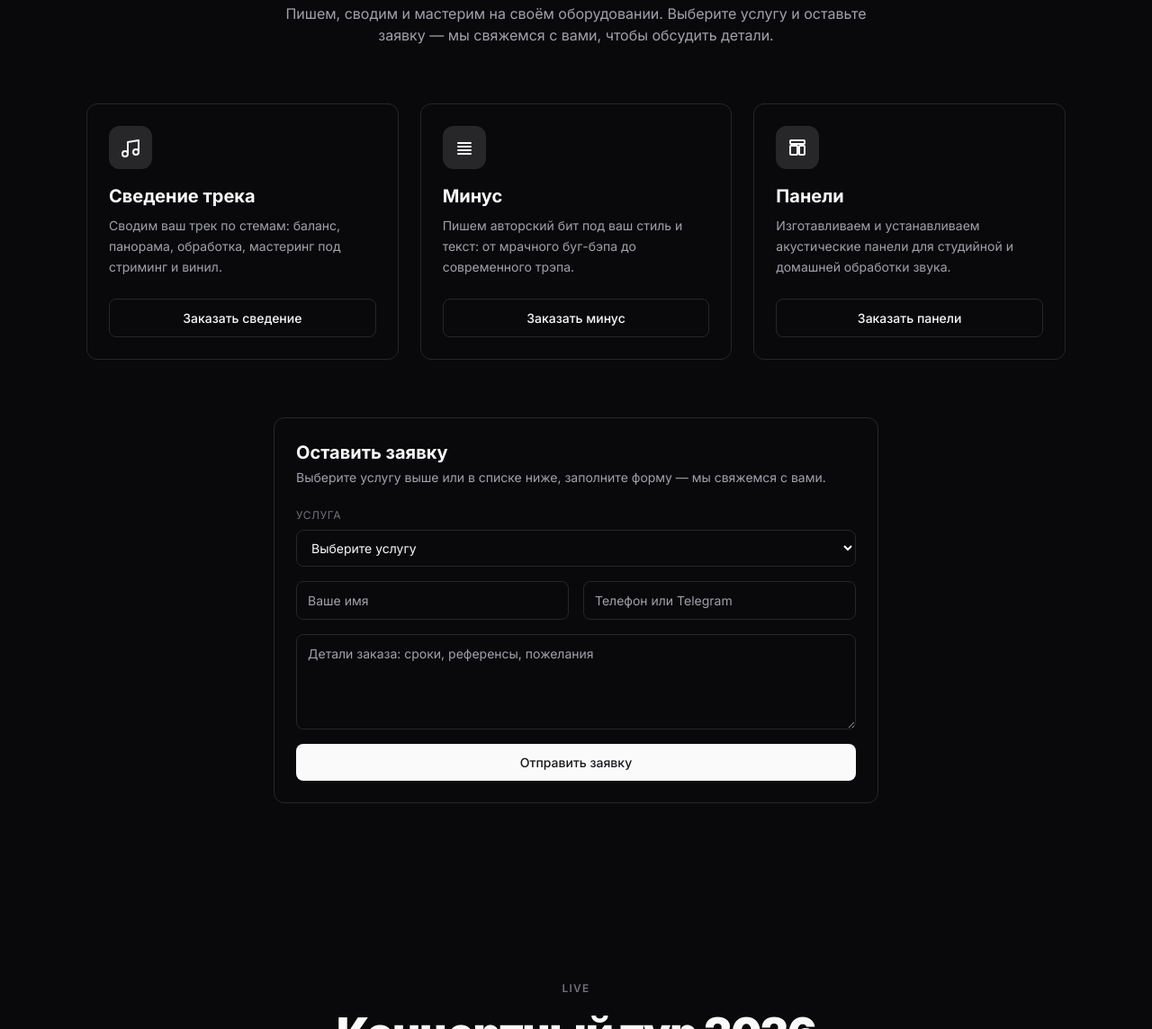
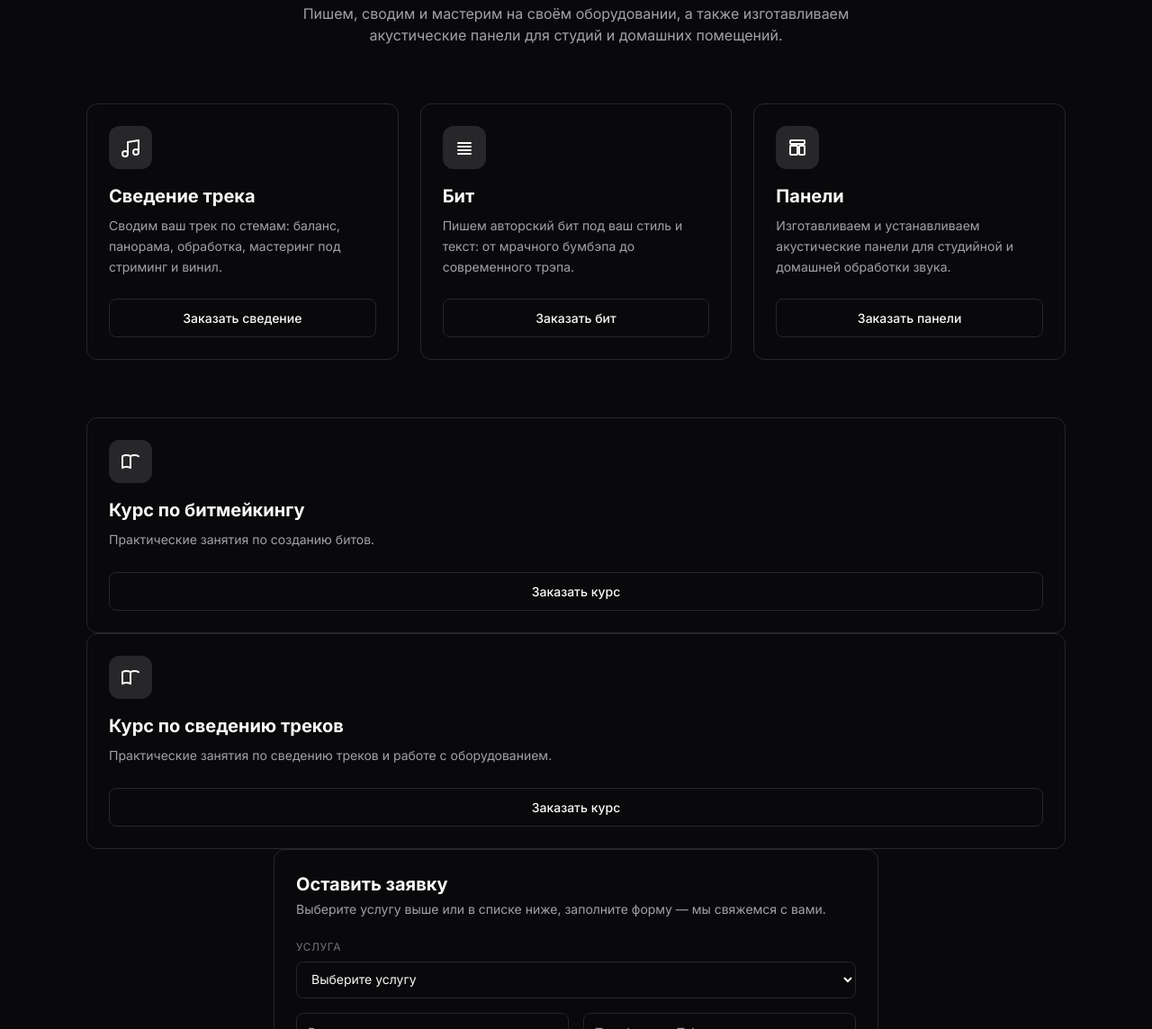
Before and after one commit to korbastation/korba, a plain HTML site: page index.html in a window 1280 px wide. Shown: the part 4268-5412 px from the top of the page at 90% size. Drawn offline with nearby package versions, Linux system fonts and the light colour scheme.

Commit message:
Внесены некоторые правки по тексту, а так же добавлены 2 новые услуги
Я добавил плашку с курсом по битмейкингу и с курсом по сведению.

```diff
--- a/index.html
+++ b/index.html
@@ -747,7 +747,7 @@
                 <span class="text-xs uppercase tracking-widest text-zinc-500 font-semibold">Студийная работа</span>
                 <h2 class="text-4xl md:text-5xl font-black mt-4 tracking-tight">Наши услуги</h2>
                 <p class="text-zinc-400 mt-4 max-w-2xl mx-auto">
-                    Пишем, сводим и мастерим на своём оборудовании. Выберите услугу и оставьте заявку — мы свяжемся с вами, чтобы обсудить детали.
+                    Пишем, сводим и мастерим на своём оборудовании, а также изготавливаем акустические панели для студий и домашних помещений.
                 </p>
             </div>
 
@@ -775,12 +775,12 @@
                             <path stroke-linecap="round" stroke-linejoin="round" stroke-width="2" d="M19 11H5m14-4H5m14 8H5m14 4H5"/>
                         </svg>
                     </div>
-                    <h3 class="text-xl font-bold mb-2">Минус</h3>
+                    <h3 class="text-xl font-bold mb-2">Бит</h3>
                     <p class="text-sm text-zinc-400 leading-relaxed mb-6 flex-1">
-                        Пишем авторский бит под ваш стиль и текст: от мрачного буг-бэпа до современного трэпа.
+                        Пишем авторский бит под ваш стиль и текст: от мрачного бумбэпа до современного трэпа.
                     </p>
                     <button type="button" class="btn btn-outline w-full order-btn" data-service="Минус" onclick="selectService('Минус')">
-                        Заказать минус
+                        Заказать бит
                     </button>
                 </div>
 
@@ -800,6 +800,36 @@
                     </button>
                 </div>
             </div>
+            <!--service 4-->
+            <div class="card service-card" data-service="Курс по битмейкингу">
+                <div class="service-icon">
+                    <svg class="w-6 h-6" fill="none" stroke="currentColor" viewBox="0 0 24 24">
+                        <path stroke-linecap="round" stroke-linejoin="round" stroke-width="2" d="M12 6.253v13m0-13C10.832 5.477 9.246 5 7.5 5S4.168 5.477 3 6.253v13C4.168 18.477 5.754 18 7.5 18s3.332.477 4.5 1.253m0-13C13.168 5.477 14.754 5 16.5 5s3.332.477 4.5 1.253"/>
+                    </svg>
+                </div>
+                <h3 class="text-xl font-bold mb-2">Курс по битмейкингу</h3>
+                <p class="text-sm text-zinc-400 leading-relaxed mb-6 flex-1">
+                    Практические занятия по созданию битов.
+                </p>
+                <button type="button" class="btn btn-outline w-full order-btn" data-service="Курс по битмейкингу" onclick="selectService('Курс по битмейкингу')">
+                    Заказать курс
+                </button>
+            </div>
+            <!--service 5-->
+            <div class="card service-card" data-service="Курс по сведению треков">
+                <div class="service-icon">
+                    <svg class="w-6 h-6" fill="none" stroke="currentColor" viewBox="0 0 24 24">
+                        <path stroke-linecap="round" stroke-linejoin="round" stroke-width="2" d="M12 6.253v13m0-13C10.832 5.477 9.246 5 7.5 5S4.168 5.477 3 6.253v13C4.168 18.477 5.754 18 7.5 18s3.332.477 4.5 1.253m0-13C13.168 5.477 14.754 5 16.5 5s3.332.477 4.5 1.253"/>
+                    </svg>
+                </div>
+                <h3 class="text-xl font-bold mb-2">Курс по сведению треков</h3>
+                <p class="text-sm text-zinc-400 leading-relaxed mb-6 flex-1">
+                    Практические занятия по сведению треков и работе с оборудованием.
+                </p>
+                <button type="button" class="btn btn-outline w-full order-btn" data-service="Курс по сведению треков" onclick="selectService('Курс по сведению треков')">
+                    Заказать курс
+                </button>
+            </div>
 
             <!-- Order Form -->
             <div class="card max-w-2xl mx-auto" id="serviceFormCard">
@@ -811,8 +841,10 @@
                         <select class="select" id="serviceSelect" required>
                             <option value="" disabled selected>Выберите услугу</option>
                             <option value="Сведение трека">Заказать сведение трека</option>
-                            <option value="Минус">Заказать минус</option>
+                            <option value="Минус">Заказать бит</option>
                             <option value="Панели">Заказать панели</option>
+                            <option value="Курс по битмейкингу">Заказать курс по битмейкингу</option>
+                            <option value="Курс по сведению треков">Заказать курс по сведению треков</option>
                         </select>
                     </div>
                     <div class="grid sm:grid-cols-2 gap-4">
```
